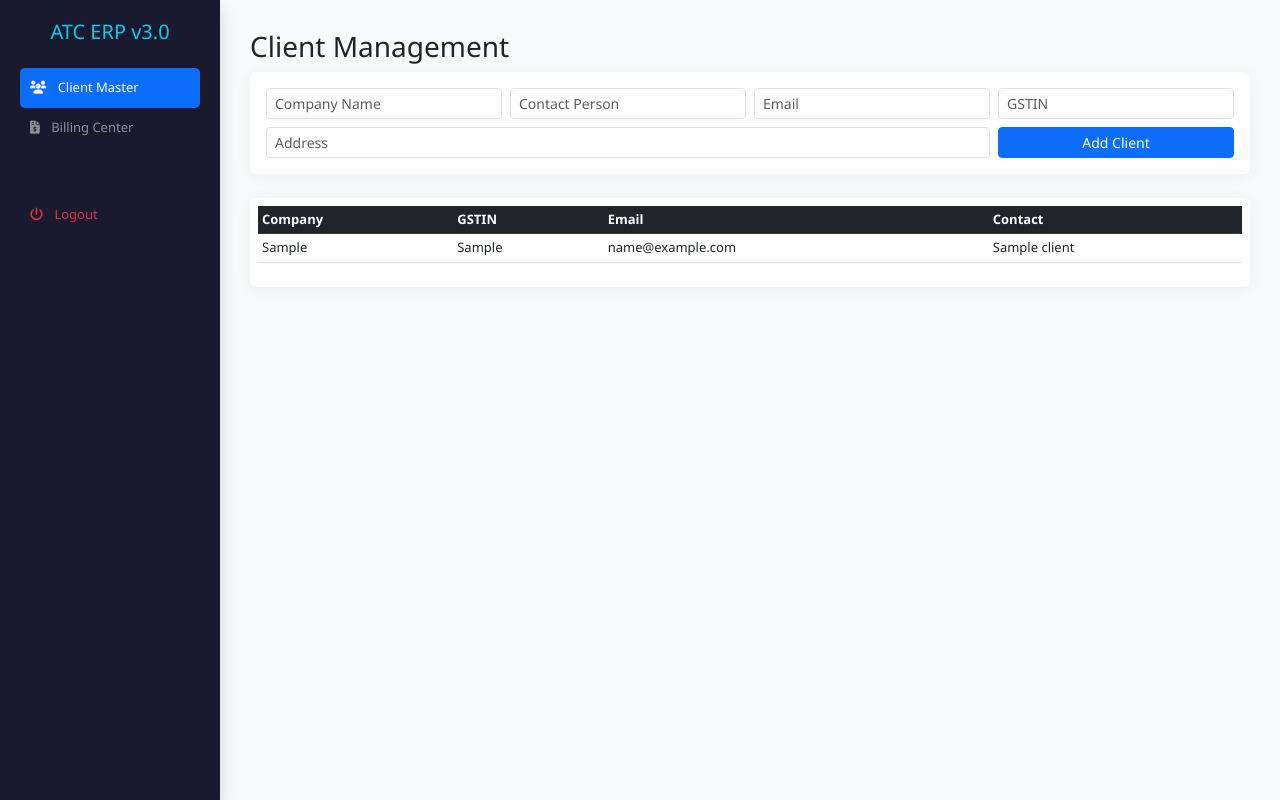
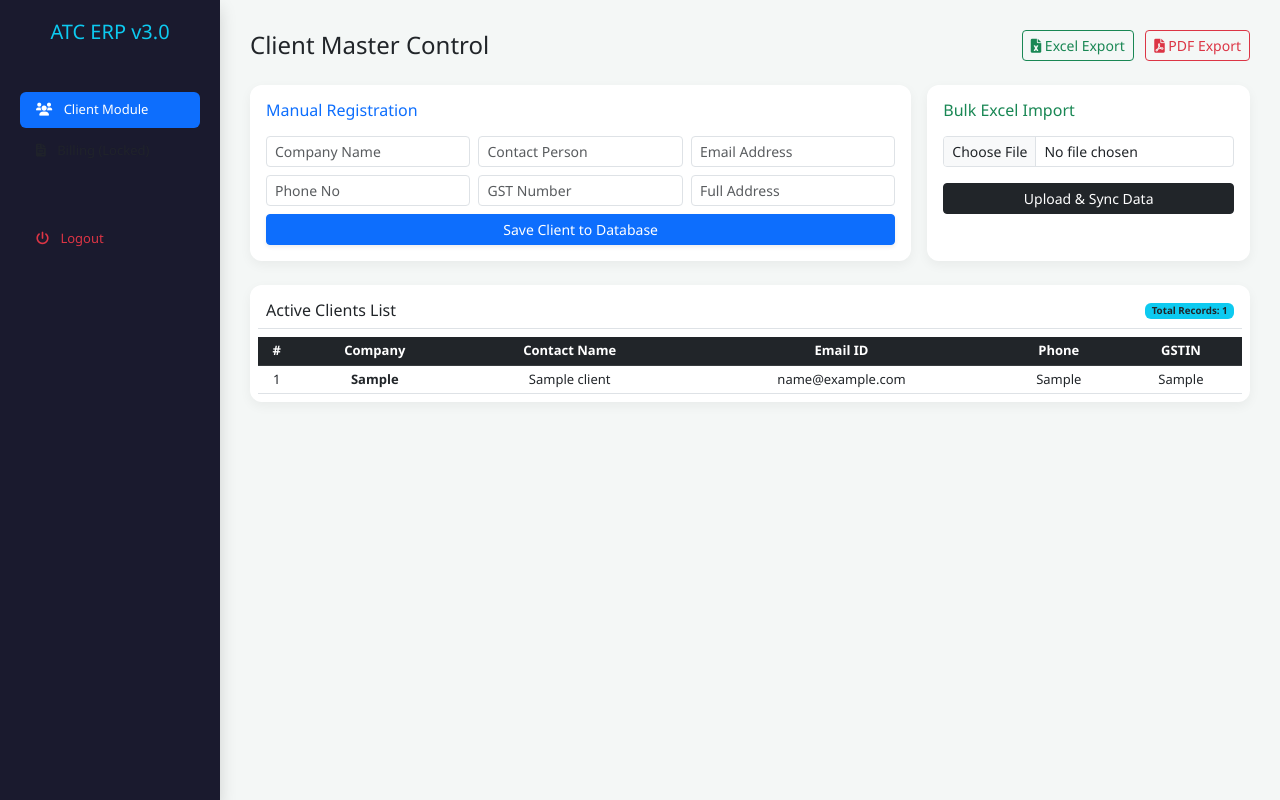
Before and after one commit to careatc1-pixel/Atharv_ERP, a Flask app: page / in a window 1280 px wide. Run offline with Flask 3, Linux system fonts and the light colour scheme; the visitor is signed in with stand-in values (Sample User, id 1); tables that the repository leaves empty hold one stand-in row (values such as "Sample post").

Commit message:
Update admin.html

```diff
--- a/templates/admin.html
+++ b/templates/admin.html
@@ -1,111 +1,83 @@
 <!DOCTYPE html>
 <html lang="en">
 <head>
-    <title>ATC ERP | Professional Billing</title>
+    <meta charset="UTF-8">
+    <title>ATC ERP | Client Management</title>
     <link rel="stylesheet" href="https://cdn.jsdelivr.net/npm/bootstrap@5.3.0/dist/css/bootstrap.min.css">
     <link rel="stylesheet" href="https://cdnjs.cloudflare.com/ajax/libs/font-awesome/6.0.0/css/all.min.css">
     <style>
-        body { font-size: 13px; background: #f8f9fa; font-family: 'Segoe UI', sans-serif; }
+        body { font-size: 13px; background: #f4f7f6; font-family: 'Segoe UI', Tahoma, Geneva, Verdana, sans-serif; }
         .sidebar { width: 220px; height: 100vh; position: fixed; background: #1a1a2e; color: white; padding: 20px; }
         .main { margin-left: 220px; padding: 30px; }
-        .nav-link { color: #8e8e93; border:none; background:none; width:100%; text-align:left; padding: 10px; }
-        .nav-link.active { background: #0d6efd; color: white; border-radius: 5px; }
-        .card { border: none; box-shadow: 0 2px 15px rgba(0,0,0,0.05); }
+        .nav-link { color: #8e8e93; border-radius: 8px; margin-bottom: 5px; border:none; background:none; width:100%; text-align:left; }
+        .nav-link.active { background: #0d6efd; color: white !important; }
+        .card { border: none; border-radius: 12px; box-shadow: 0 4px 12px rgba(0,0,0,0.05); }
     </style>
 </head>
 <body>
 
 <div class="sidebar shadow">
-    <h5 class="text-info text-center mb-4">ATC ERP v3.0</h5>
+    <h5 class="text-info text-center mb-5">ATC ERP v3.0</h5>
     <div class="nav flex-column nav-pills" id="v-pills-tab" role="tablist">
-        <button class="nav-link active" data-bs-toggle="pill" data-bs-target="#tab-client"><i class="fas fa-users me-2"></i> Client Master</button>
-        <button class="nav-link" data-bs-toggle="pill" data-bs-target="#tab-billing"><i class="fas fa-file-invoice-dollar me-2"></i> Billing Center</button>
+        <button class="nav-link active"><i class="fas fa-users me-2"></i> Client Module</button>
+        <button class="nav-link text-muted" disabled><i class="fas fa-file-invoice me-2"></i> Billing (Locked)</button>
         <a href="/logout" class="nav-link text-danger mt-5"><i class="fas fa-power-off me-2"></i> Logout</a>
     </div>
 </div>
 
 <div class="main">
-    <div class="tab-content">
-        <div class="tab-pane fade show active" id="tab-client">
-            <h3>Client Management</h3>
-            <div class="card p-3 mb-4">
+    <div class="d-flex justify-content-between align-items-center mb-4">
+        <h4 class="mb-0">Client Master Control</h4>
+        <div>
+            <a href="/export-excel" class="btn btn-sm btn-outline-success me-2"><i class="fas fa-file-excel"></i> Excel Export</a>
+            <a href="/export-pdf" class="btn btn-sm btn-outline-danger"><i class="fas fa-file-pdf"></i> PDF Export</a>
+        </div>
+    </div>
+
+    <div class="row g-3 mb-4">
+        <div class="col-md-8">
+            <div class="card p-3">
+                <h6 class="mb-3 text-primary">Manual Registration</h6>
                 <form action="/add-client" method="POST" class="row g-2">
-                    <div class="col-md-3"><input type="text" name="company" class="form-control form-control-sm" placeholder="Company Name" required></div>
-                    <div class="col-md-3"><input type="text" name="name" class="form-control form-control-sm" placeholder="Contact Person"></div>
-                    <div class="col-md-3"><input type="email" name="email" class="form-control form-control-sm" placeholder="Email"></div>
-                    <div class="col-md-3"><input type="text" name="gst" class="form-control form-control-sm" placeholder="GSTIN"></div>
-                    <div class="col-md-9"><input type="text" name="address" class="form-control form-control-sm" placeholder="Address"></div>
-                    <div class="col-md-3"><button class="btn btn-sm btn-primary w-100">Add Client</button></div>
+                    <div class="col-md-4"><input type="text" name="company" class="form-control form-control-sm" placeholder="Company Name" required></div>
+                    <div class="col-md-4"><input type="text" name="name" class="form-control form-control-sm" placeholder="Contact Person"></div>
+                    <div class="col-md-4"><input type="email" name="email" class="form-control form-control-sm" placeholder="Email Address"></div>
+                    <div class="col-md-4"><input type="text" name="contact" class="form-control form-control-sm" placeholder="Phone No"></div>
+                    <div class="col-md-4"><input type="text" name="gst" class="form-control form-control-sm" placeholder="GST Number"></div>
+                    <div class="col-md-4"><input type="text" name="address" class="form-control form-control-sm" placeholder="Full Address"></div>
+                    <div class="col-12 mt-2"><button class="btn btn-sm btn-primary w-100 shadow-sm">Save Client to Database</button></div>
                 </form>
             </div>
-            <div class="card p-2">
-                <table class="table table-sm table-hover">
-                    <thead class="table-dark"><tr><th>Company</th><th>GSTIN</th><th>Email</th><th>Contact</th></tr></thead>
-                    <tbody>
-                        {% for c in clients %}
-                        <tr><td>{{c.company}}</td><td>{{c.gstin}}</td><td>{{c.email}}</td><td>{{c.name}}</td></tr>
-                        {% endfor %}
-                    </tbody>
-                </table>
-            </div>
         </div>
-
-        <div class="tab-pane fade" id="tab-billing">
-            <h3>Professional Billing</h3>
-            <div class="card p-4 mb-4">
-                <form action="/generate-bill" method="POST">
-                    <div class="row mb-3">
-                        <div class="col-md-6">
-                            <label>Select Client</label>
-                            <select name="client_id" class="form-select form-select-sm">
-                                {% for c in clients %}<option value="{{c.id}}">{{c.company}} ({{c.gstin}})</option>{% endfor %}
-                            </select>
-                        </div>
-                        <div class="col-md-3"><label>Discount (Rs)</label><input type="number" name="discount" class="form-control form-control-sm" value="0"></div>
-                    </div>
-
-                    <div id="item-rows">
-                        <div class="row g-2 mb-2">
-                            <div class="col-md-8"><input type="text" name="service[]" class="form-control form-control-sm" placeholder="Service Description" required></div>
-                            <div class="col-md-3"><input type="number" name="price[]" class="form-control form-control-sm" placeholder="Price" required></div>
-                        </div>
-                    </div>
-                    <button type="button" class="btn btn-xs btn-outline-secondary mb-3" onclick="addRow()">+ Add More Service</button>
-                    <button class="btn btn-sm btn-success d-block w-100">Generate & Download Invoice</button>
+        <div class="col-md-4">
+            <div class="card p-3 h-100">
+                <h6 class="mb-3 text-success">Bulk Excel Import</h6>
+                <form action="/bulk-upload" method="POST" enctype="multipart/form-data">
+                    <input type="file" name="file" class="form-control form-control-sm mb-3" required>
+                    <button class="btn btn-sm btn-dark w-100">Upload & Sync Data</button>
                 </form>
-            </div>
-
-            <h6>Recent Invoices</h6>
-            <div class="card p-2 text-center">
-                <table class="table table-sm">
-                    <thead><tr><th>Inv No</th><th>Client</th><th>Date</th><th>Total</th><th>Action</th></tr></thead>
-                    <tbody>
-                        {% for inv in invoices %}
-                        <tr>
-                            <td>{{inv.invoice_no}}</td>
-                            <td>{{inv.client_id}}</td> <td>{{inv.date.strftime('%d-%m-%Y')}}</td>
-                            <td>Rs. {{inv.grand_total}}</td>
-                            <td><a href="/download-pdf/{{inv.id}}" class="btn btn-xs btn-danger">PDF</a></td>
-                        </tr>
-                        {% endfor %}
-                    </tbody>
-                </table>
             </div>
         </div>
     </div>
+
+    <div class="card p-2">
+        <div class="p-2 border-bottom mb-2 d-flex justify-content-between align-items-center">
+            <h6 class="mb-0">Active Clients List</h6>
+            <span class="badge bg-info text-dark">Total Records: {{ clients|length }}</span>
+        </div>
+        <table class="table table-sm table-hover align-middle mb-0 text-center">
+            <thead class="table-dark">
+                <tr><th>#</th><th>Company</th><th>Contact Name</th><th>Email ID</th><th>Phone</th><th>GSTIN</th></tr>
+            </thead>
+            <tbody>
+                {% for c in clients %}
+                <tr><td>{{ loop.index }}</td><td><strong>{{ c.company }}</strong></td><td>{{ c.name }}</td><td>{{ c.email }}</td><td>{{ c.contact }}</td><td>{{ c.gstin }}</td></tr>
+                {% endfor %}
+            </tbody>
+        </table>
+    </div>
 </div>
 
-<script>
-function addRow() {
-    const div = document.createElement('div');
-    div.className = 'row g-2 mb-2';
-    div.innerHTML = `
-        <div class="col-md-8"><input type="text" name="service[]" class="form-control form-control-sm" placeholder="Service Description" required></div>
-        <div class="col-md-3"><input type="number" name="price[]" class="form-control form-control-sm" placeholder="Price" required></div>
-    `;
-    document.getElementById('item-rows').appendChild(div);
-}
-</script>
 <script src="https://cdn.jsdelivr.net/npm/bootstrap@5.3.0/dist/js/bootstrap.bundle.min.js"></script>
 </body>
 </html>
```
